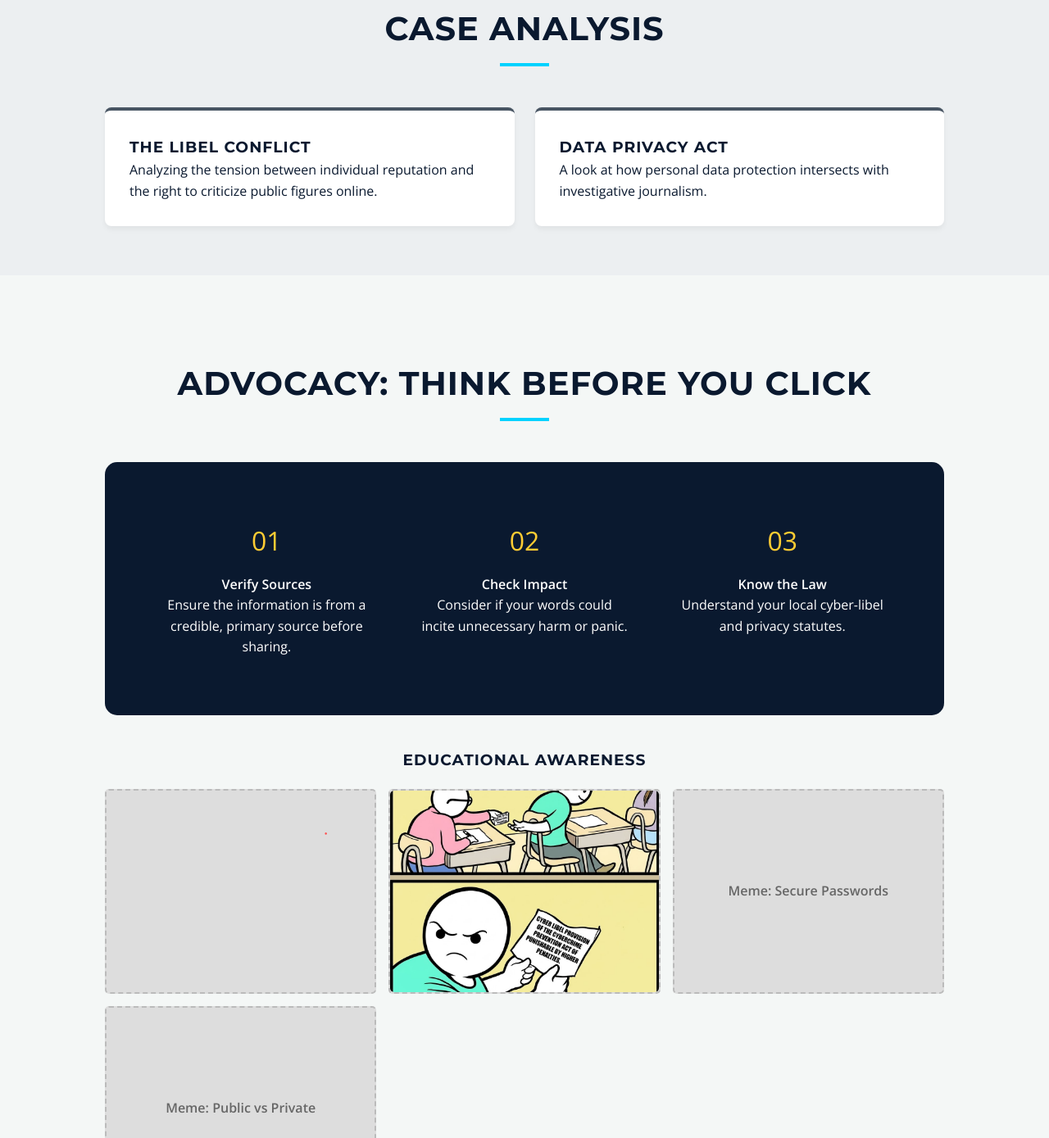
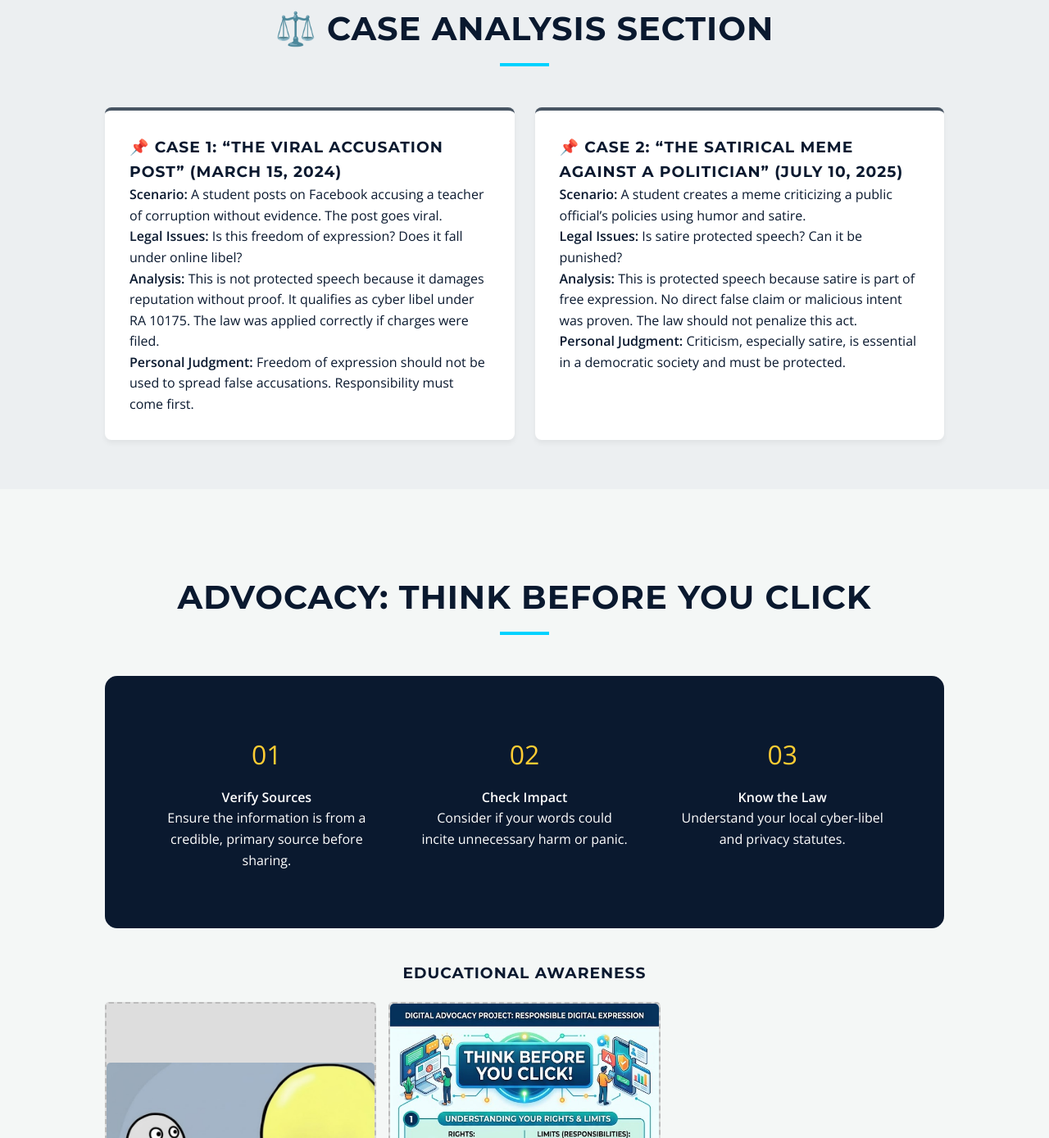
Before and after one commit to dadonggg/Digital-portfolio, a plain HTML site: page index.html in a window 1280 px wide. Shown: the part 1411-2800 px from the top of the page at 82% size. Drawn offline with nearby package versions, Linux system fonts and the light colour scheme.

Commit message:
Add new folder

```diff
--- a/index.html
+++ b/index.html
@@ -175,22 +175,29 @@
 
         .meme-item {
             background: #ddd;
-            height: 250px;
+            height: auto;
             border-radius: 5px;
             display: flex;
             align-items: center;
             justify-content: center;
-            color: #666;
+            color: #555;
             font-weight: bold;
             border: 2px dashed #bbb; /* Placeholder style */
         }
 
-        .meme-item img {
+        .meme-item a {
+            display: block;
             width: 100%;
-            height: 100%;
-            object-fit: cover;
+            height: auto;
+        }
+
+        .meme-item a img {
+            width: 100%;
+            height: auto;
+            object-fit: contain;
             border-radius: 5px;
             display: block;
+            cursor: zoom-in;
         }
 
         /* --- Back to Top --- */
@@ -223,19 +230,21 @@
 <body>
 
     <nav>
-        <div class="logo">LEGAL_TECH PORTFOLIO</div>
+        <div class="logo">Digital Portfolio</div>
         <ul>
             <li><a href="#home">Home</a></li>
             <li><a href="#foundations">Foundations</a></li>
             <li><a href="#case">Case Analysis</a></li>
             <li><a href="#advocacy">Advocacy</a></li>
             <li><a href="#reflection">Reflection</a></li>
+            <li><a href="#conclusion">Conclusion</a></li>
         </ul>
     </nav>
 
     <header id="home">
-        <h1>Digital Freedom & Cyber Law</h1>
-        <p>A Professional Analysis on Expression in the Digital Age</p>
+        <h1>Freedom of Expression in the Digital Age: Rights, Limits, and Responsibility</h1>
+        <p><strong>Name:</strong> Leonard A. Alfanta</p>
+        <p style="max-width: 900px; margin-top: 20px;">Freedom of expression is a fundamental right guaranteed under the 1987 Philippine Constitution. In today’s digital age, this freedom extends to social media, blogs, and online platforms. However, with this freedom comes responsibility. The rise of cybercrime has led to laws like the Cybercrime Prevention Act of 2012 (RA 10175), which aims to regulate harmful online behavior while balancing individual rights. This portfolio explores the relationship between freedom and accountability in the digital space.</p>
     </header>
 
     <section id="foundations">
@@ -257,15 +266,21 @@
     </section>
 
     <section id="case" style="background: #eceff1;">
-        <h2 class="section-title">Case Analysis</h2>
+        <h2 class="section-title">⚖️ CASE ANALYSIS SECTION</h2>
         <div class="grid-container">
             <div class="card">
-                <h3>The Libel Conflict</h3>
-                <p>Analyzing the tension between individual reputation and the right to criticize public figures online.</p>
+                <h3>📌 Case 1: “The Viral Accusation Post” (March 15, 2024)</h3>
+                <p><strong>Scenario:</strong> A student posts on Facebook accusing a teacher of corruption without evidence. The post goes viral.</p>
+                <p><strong>Legal Issues:</strong> Is this freedom of expression? Does it fall under online libel?</p>
+                <p><strong>Analysis:</strong> This is not protected speech because it damages reputation without proof. It qualifies as cyber libel under RA 10175. The law was applied correctly if charges were filed.</p>
+                <p><strong>Personal Judgment:</strong> Freedom of expression should not be used to spread false accusations. Responsibility must come first.</p>
             </div>
             <div class="card">
-                <h3>Data Privacy Act</h3>
-                <p>A look at how personal data protection intersects with investigative journalism.</p>
+                <h3>📌 Case 2: “The Satirical Meme Against a Politician” (July 10, 2025)</h3>
+                <p><strong>Scenario:</strong> A student creates a meme criticizing a public official’s policies using humor and satire.</p>
+                <p><strong>Legal Issues:</strong> Is satire protected speech? Can it be punished?</p>
+                <p><strong>Analysis:</strong> This is protected speech because satire is part of free expression. No direct false claim or malicious intent was proven. The law should not penalize this act.</p>
+                <p><strong>Personal Judgment:</strong> Criticism, especially satire, is essential in a democratic society and must be protected.</p>
             </div>
         </div>
     </section>
@@ -292,10 +307,8 @@
 
         <h3 style="margin: 40px 0 20px; text-align:center;">Educational Awareness</h3>
         <div class="meme-gallery">
-            <div class="meme-item"><img src="dasdsa.png" alt="Meme series: dasdsa"></div>
-            <div class="meme-item"><img src="9860f199-918c-4cbc-9761-733b6611c1da.jfif" alt="Meme series: 9860f199-918c-4cbc-9761-733b6611c1da"></div>
-            <div class="meme-item">Meme: Secure Passwords</div>
-            <div class="meme-item">Meme: Public vs Private</div>
+            <div class="meme-item"><a href="7f2548cd-aca1-47b8-8099-53601b88f62c.jfif" target="_blank" rel="noopener"><img src="7f2548cd-aca1-47b8-8099-53601b88f62c.jfif" alt="Meme series: 7f2548cd-aca1-47b8-8099-53601b88f62c"></a></div>
+            <div class="meme-item"><a href="188d619c-a88c-4ae1-a859-6c4c3b39f762.jfif" target="_blank" rel="noopener"><img src="188d619c-a88c-4ae1-a859-6c4c3b39f762.jfif" alt="Meme series: 188d619c-a88c-4ae1-a859-6c4c3b39f762"></a></div>
         </div>
     </section>
 
@@ -306,6 +319,13 @@
         </div>
     </section>
 
+    <section id="conclusion" style="background: #eceff1;">
+        <h2 class="section-title">Conclusion</h2>
+        <div class="card" style="max-width: 900px; margin: 0 auto;">
+            <p>Freedom of expression remains a vital constitutional right, but its exercise in digital spaces must be guided by truthfulness, respect, and accountability. Laws such as RA 10175 exist to address harmful online conduct, especially when speech becomes defamatory or causes real-world harm. A healthy digital society protects criticism and satire while discouraging reckless accusations and misinformation. In the end, online freedom and responsibility must go together.</p>
+        </div>
+    </section>
+
     <a href="#home" id="backToTop">↑</a>
 
 </body>
```
Also changed, not shown: 188d619c-a88c-4ae1-a859-6c4c3b39f762.jfif (added), 7f2548cd-aca1-47b8-8099-53601b88f62c.jfif (added), 9860f199-918c-4cbc-9761-733b6611c1da.jfif (deleted), dasdsa.png (deleted).
